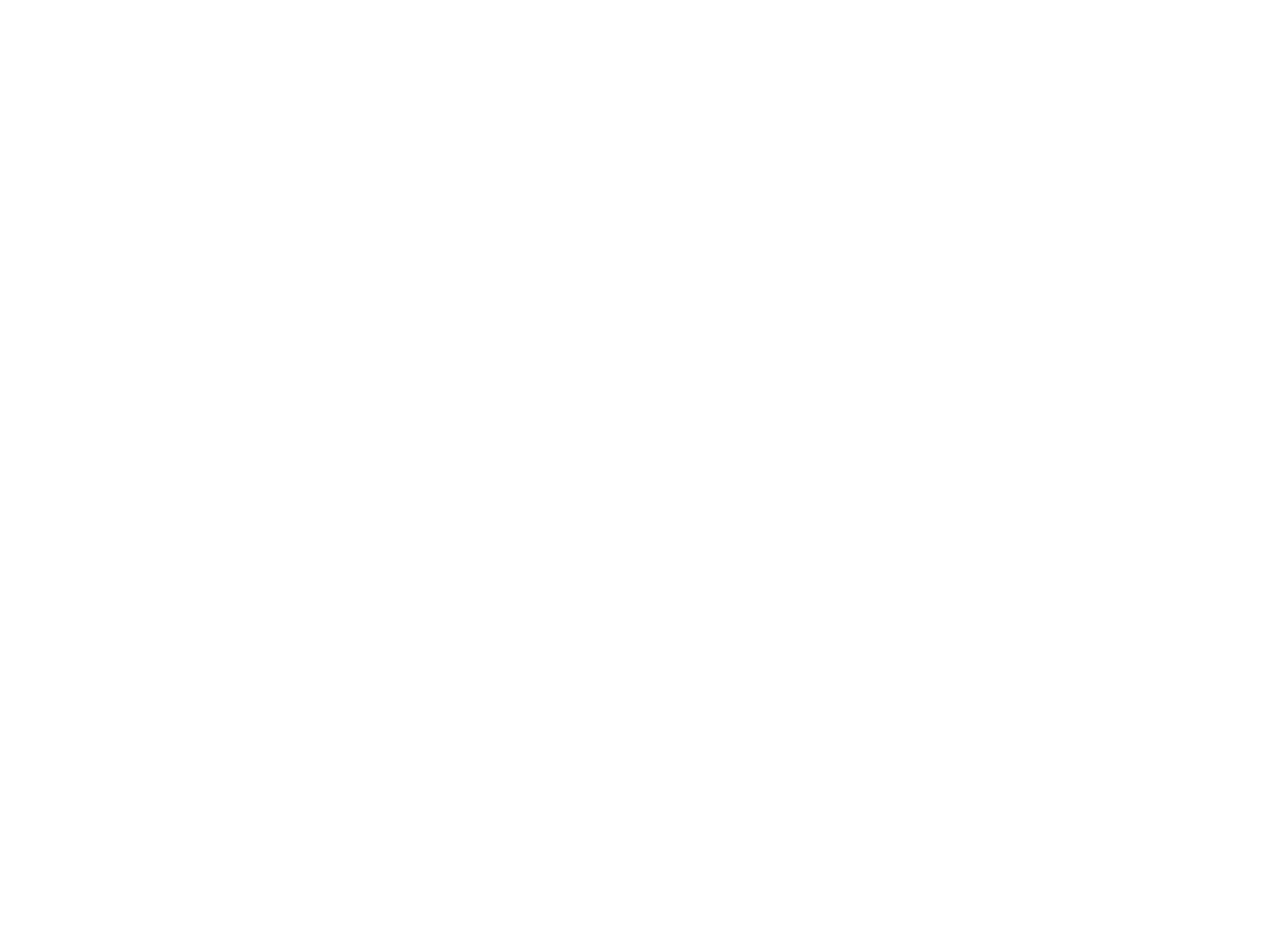
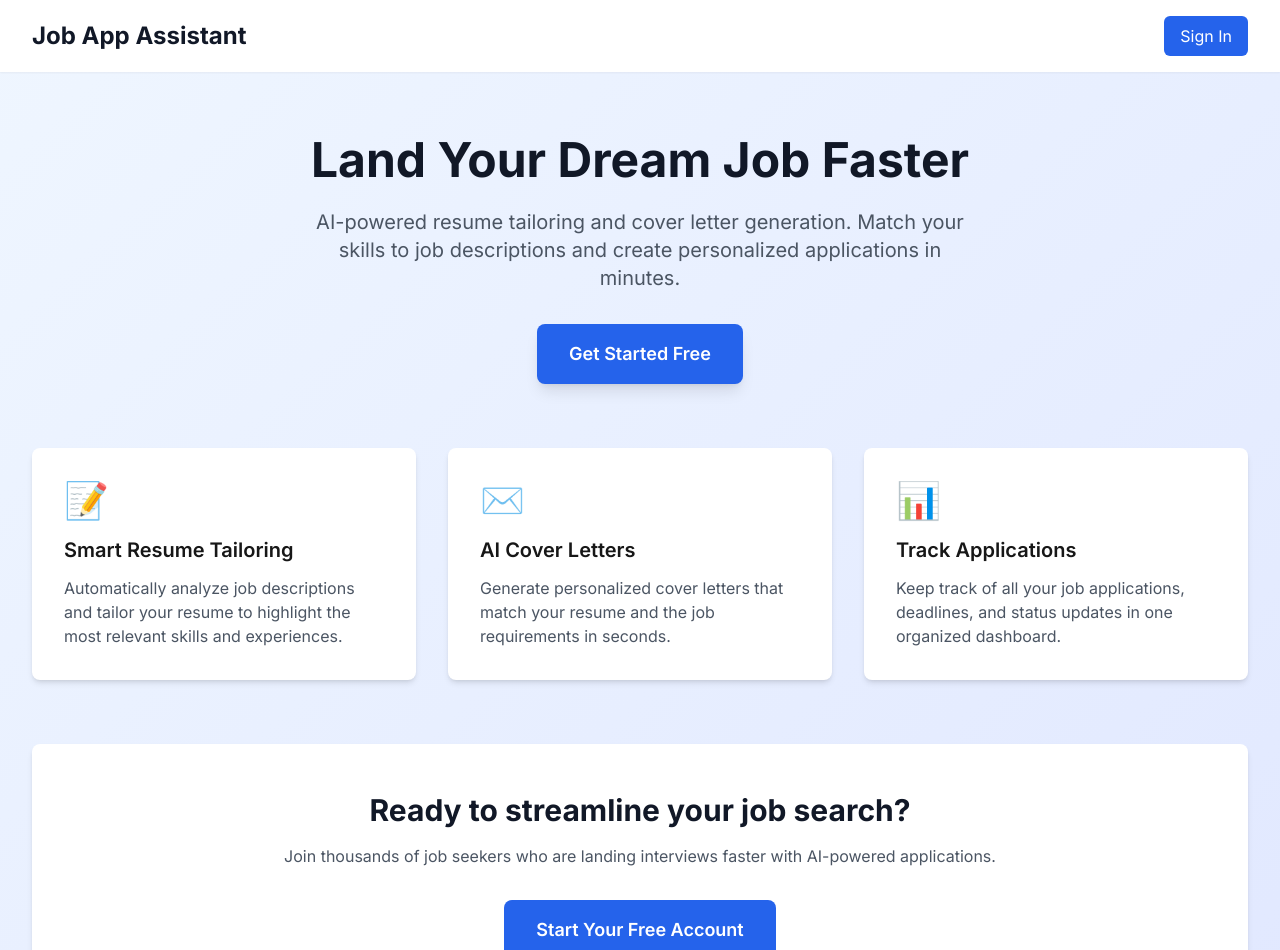
Before and after one commit to NathanChoi81/Job-App-Assistant, a Next.js app in the folder apps/frontend/: page / in a window 1280 px wide. Before the commit this address had no page. Shown: the top 950 px of the page. Before the commit the page ends 800 px from the top, so only its background shows below. Built offline with nearby package versions, Linux system fonts and the light colour scheme.

Commit message:
Add landing page and logout button

```diff
--- a/apps/frontend/src/app/dashboard/page.tsx
+++ b/apps/frontend/src/app/dashboard/page.tsx
@@ -2,7 +2,9 @@
 
 import { useQuery } from "@tanstack/react-query";
 import { jobsApi } from "@/lib/api";
+import { supabase } from "@/lib/supabase";
 import Link from "next/link";
+import { useRouter } from "next/navigation";
 
 // Force dynamic rendering (no static generation)
 export const dynamic = 'force-dynamic';
@@ -21,6 +23,19 @@
 
 export default function DashboardPage() {
   console.log("[Dashboard] Dashboard component rendered");
+  const router = useRouter();
+
+  const handleLogout = async () => {
+    try {
+      const { error } = await supabase.auth.signOut();
+      if (error) throw error;
+      router.push("/");
+      window.location.reload(); // Force reload to clear session
+    } catch (error) {
+      console.error("Logout error:", error);
+      alert("Failed to logout. Please try again.");
+    }
+  };
 
   const { data: jobs, isLoading, error } = useQuery<Job[]>({
     queryKey: ["jobs"],
@@ -70,7 +85,15 @@
   return (
     <div className="min-h-screen p-8">
       <div className="max-w-7xl mx-auto">
-        <h1 className="text-3xl font-bold mb-8">Dashboard</h1>
+        <div className="flex justify-between items-center mb-8">
+          <h1 className="text-3xl font-bold">Dashboard</h1>
+          <button
+            onClick={handleLogout}
+            className="bg-red-600 text-white px-4 py-2 rounded hover:bg-red-700 transition-colors"
+          >
+            Log Out
+          </button>
+        </div>
 
         <div className="mb-6">
           <Link
--- a/apps/frontend/src/app/page.tsx
+++ b/apps/frontend/src/app/page.tsx
@@ -1,8 +1,98 @@
-import { redirect } from "next/navigation";
+"use client";
+
+import Link from "next/link";
 
 // Force dynamic rendering
 export const dynamic = 'force-dynamic';
 
-export default function Home() {
-  redirect("/dashboard");
+export default function LandingPage() {
+  return (
+    <div className="min-h-screen bg-gradient-to-br from-blue-50 to-indigo-100">
+      {/* Header */}
+      <header className="bg-white shadow-sm">
+        <div className="max-w-7xl mx-auto px-4 sm:px-6 lg:px-8 py-4">
+          <div className="flex justify-between items-center">
+            <h1 className="text-2xl font-bold text-gray-900">Job App Assistant</h1>
+            <Link
+              href="/login"
+              className="bg-blue-600 text-white px-4 py-2 rounded-md hover:bg-blue-700 transition-colors"
+            >
+              Sign In
+            </Link>
+          </div>
+        </div>
+      </header>
+
+      {/* Hero Section */}
+      <main className="max-w-7xl mx-auto px-4 sm:px-6 lg:px-8 py-16">
+        <div className="text-center mb-16">
+          <h2 className="text-5xl font-bold text-gray-900 mb-6">
+            Land Your Dream Job Faster
+          </h2>
+          <p className="text-xl text-gray-600 mb-8 max-w-2xl mx-auto">
+            AI-powered resume tailoring and cover letter generation.
+            Match your skills to job descriptions and create personalized applications in minutes.
+          </p>
+          <Link
+            href="/login"
+            className="inline-block bg-blue-600 text-white px-8 py-4 rounded-lg text-lg font-semibold hover:bg-blue-700 transition-colors shadow-lg"
+          >
+            Get Started Free
+          </Link>
+        </div>
+
+        {/* Features Grid */}
+        <div className="grid md:grid-cols-3 gap-8 mt-16">
+          <div className="bg-white rounded-lg p-8 shadow-md">
+            <div className="text-4xl mb-4">📝</div>
+            <h3 className="text-xl font-semibold mb-3">Smart Resume Tailoring</h3>
+            <p className="text-gray-600">
+              Automatically analyze job descriptions and tailor your resume to highlight the most relevant skills and experiences.
+            </p>
+          </div>
+
+          <div className="bg-white rounded-lg p-8 shadow-md">
+            <div className="text-4xl mb-4">✉️</div>
+            <h3 className="text-xl font-semibold mb-3">AI Cover Letters</h3>
+            <p className="text-gray-600">
+              Generate personalized cover letters that match your resume and the job requirements in seconds.
+            </p>
+          </div>
+
+          <div className="bg-white rounded-lg p-8 shadow-md">
+            <div className="text-4xl mb-4">📊</div>
+            <h3 className="text-xl font-semibold mb-3">Track Applications</h3>
+            <p className="text-gray-600">
+              Keep track of all your job applications, deadlines, and status updates in one organized dashboard.
+            </p>
+          </div>
+        </div>
+
+        {/* CTA Section */}
+        <div className="mt-16 text-center bg-white rounded-lg p-12 shadow-md">
+          <h3 className="text-3xl font-bold text-gray-900 mb-4">
+            Ready to streamline your job search?
+          </h3>
+          <p className="text-gray-600 mb-8">
+            Join thousands of job seekers who are landing interviews faster with AI-powered applications.
+          </p>
+          <Link
+            href="/login"
+            className="inline-block bg-blue-600 text-white px-8 py-4 rounded-lg text-lg font-semibold hover:bg-blue-700 transition-colors"
+          >
+            Start Your Free Account
+          </Link>
+        </div>
+      </main>
+
+      {/* Footer */}
+      <footer className="bg-white border-t mt-16">
+        <div className="max-w-7xl mx-auto px-4 sm:px-6 lg:px-8 py-8">
+          <p className="text-center text-gray-600">
+            © 2025 Job App Assistant. All rights reserved.
+          </p>
+        </div>
+      </footer>
+    </div>
+  );
 }
```
Also changed, not shown: apps/frontend/src/middleware.ts (+12 -2 lines).
